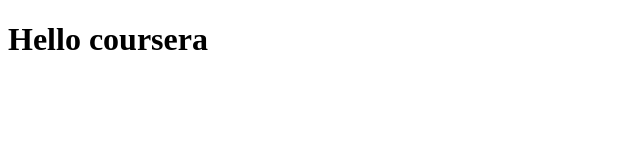
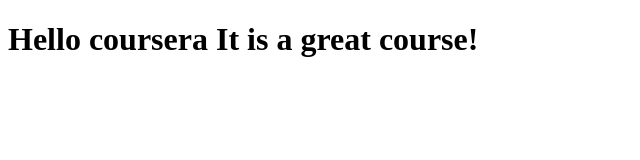
Before and after one commit to nataliewww/NKtestproject, a plain HTML site: page site/index.html in a window 1280 px wide. Shown: the whole page, without its empty margins (0-640 px from the left). Drawn offline with Linux system fonts and the light colour scheme.

Commit message:
small addition to our page content

```diff
--- a/site/index.html
+++ b/site/index.html
@@ -4,6 +4,6 @@
 	<title>Hello coursere!</title>
 </head>
 <body>
-<h1>Hello coursera</h1>
+<h1>Hello coursera It is a great course!</h1>
 </body>
 </html>
```
